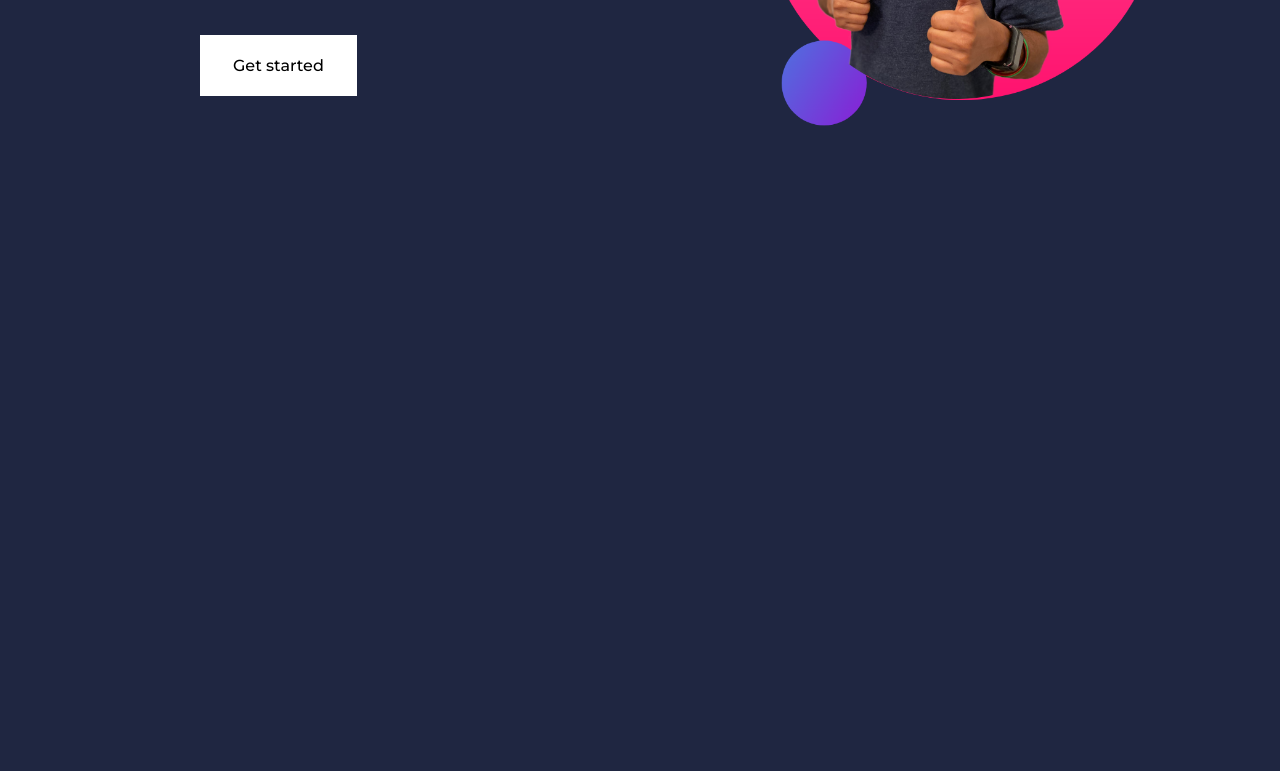
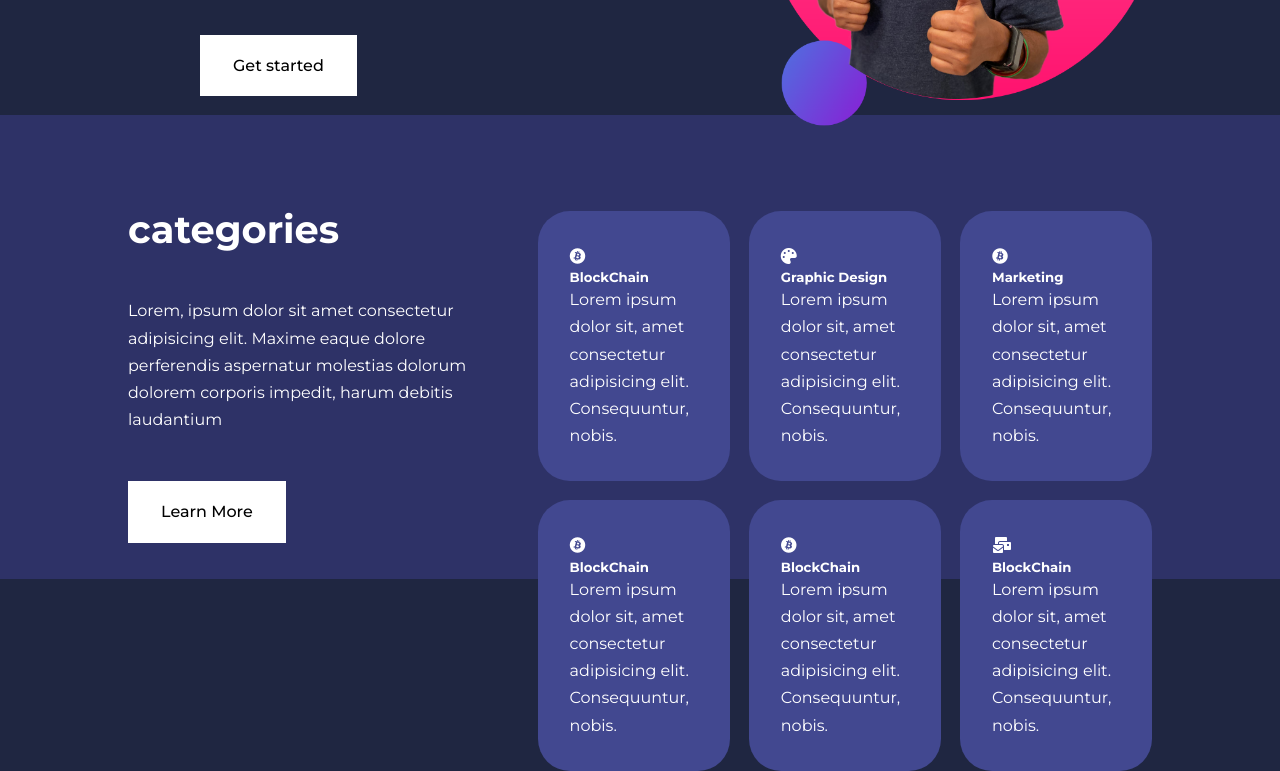
Before and after one commit to rajon111/responsive-multipage-edu-website, a plain HTML site: page index.html in a window 1280 px wide. Shown: the part 445-1216 px from the top of the page. Before the commit the page ends 800 px from the top, so only its background shows below. Drawn offline with Linux system fonts and the light colour scheme; a web font is replaced by a local one.

Commit message:
categories part added

```diff
--- a/css/style.css
+++ b/css/style.css
@@ -93,6 +93,7 @@ nav{
     height: 5rem;
     position: fixed;
     top: 0;
+    z-index: 11;
 }
 .nav__conatiner{
     height: 100%;
@@ -134,3 +135,41 @@ header{
 .header__left p{
     margin: 1rem 0 2.4rem;
 }
+/* =============CATEGORIES=================== */
+.categories{
+    background: var(--color-bg1);
+    height: 29rem;
+
+
+}
+.categories h1{
+    line-height: 1;
+    margin-bottom: 3rem;
+}
+.categories__container{
+    display: grid;
+    grid-template-columns: 40% 60%;
+    /* gap: 4rem;
+     */
+}
+.categories__left{
+    margin-right: 4rem;
+}
+.categories__left p{
+    margin: 1rem 0 3rem;
+}
+.categories__right{
+    display: grid;
+    grid-template-columns: repeat(3,1fr);
+    gap: 1.2rem;
+}
+.category{
+    background: var(--color-bg2);
+    padding: 2rem;
+    border-radius: 2rem;
+    transition: var(--transition);
+}
+.category:hover{
+    box-shadow: 0  3rem 3rem rgba(0,0,0,.3);
+    z-index: 1;
+}
--- a/index.html
+++ b/index.html
@@ -47,6 +47,55 @@
         </div>
     </header>
     <!-- ========END HEADER================ -->
+    <main>
+        <section class="categories">
+            <div class="container categories__container">
+                <div class="categories__left">
+                    <h1>categories</h1>
+                    <p>Lorem, ipsum dolor sit amet consectetur adipisicing elit. Maxime eaque dolore perferendis aspernatur molestias dolorum dolorem corporis impedit, harum debitis laudantium</p>
+                    <a href="#" class="btn"> Learn More</a>
+                </div>
+                <div class="categories__right">
+                    <!-- 1 -->
+                    <article class="category">
+                        <span class="category__icon"><i class="fa-brands fa-bitcoin"></i></span>
+                        <h5>BlockChain</h5>
+                        <p>Lorem ipsum dolor sit, amet consectetur adipisicing elit. Consequuntur, nobis.</p>
+                    </article>
+                    <!-- ----2------ -->
+                    <article class="category">
+                        <span class="category__icon"><i class="fa-solid fa-palette"></i></span>
+                        <h5>Graphic Design</h5>
+                        <p>Lorem ipsum dolor sit, amet consectetur adipisicing elit. Consequuntur, nobis.</p>
+                    </article>
+                    <!-- ---3-- -->
+                    <article class="category">
+                        <span class="category__icon"><i class="fa-brands fa-bitcoin"></i></span>
+                        <h5>Marketing</h5>
+                        <p>Lorem ipsum dolor sit, amet consectetur adipisicing elit. Consequuntur, nobis.</p>
+                    </article>
+                    <!-- 4--- -->
+                    <article class="category">
+                        <span class="category__icon"><i class="fa-brands fa-bitcoin"></i></span>
+                        <h5>BlockChain</h5>
+                        <p>Lorem ipsum dolor sit, amet consectetur adipisicing elit. Consequuntur, nobis.</p>
+                    </article>
+                    <!-- 5-- -->
+                    <article class="category">
+                        <span class="category__icon"><i class="fa-brands fa-bitcoin"></i></span>
+                        <h5>BlockChain</h5>
+                        <p>Lorem ipsum dolor sit, amet consectetur adipisicing elit. Consequuntur, nobis.</p>
+                    </article>
+                    <!-- 6 -->
+                    <article class="category">
+                        <span class="category__icon"><i class="fa-solid fa-envelopes-bulk"></i></span>
+                        <h5>BlockChain</h5>
+                        <p>Lorem ipsum dolor sit, amet consectetur adipisicing elit. Consequuntur, nobis.</p>
+                    </article>
+                </div>
+            </div>
+        </section>
+    </main>
 
 </body>
 
```
